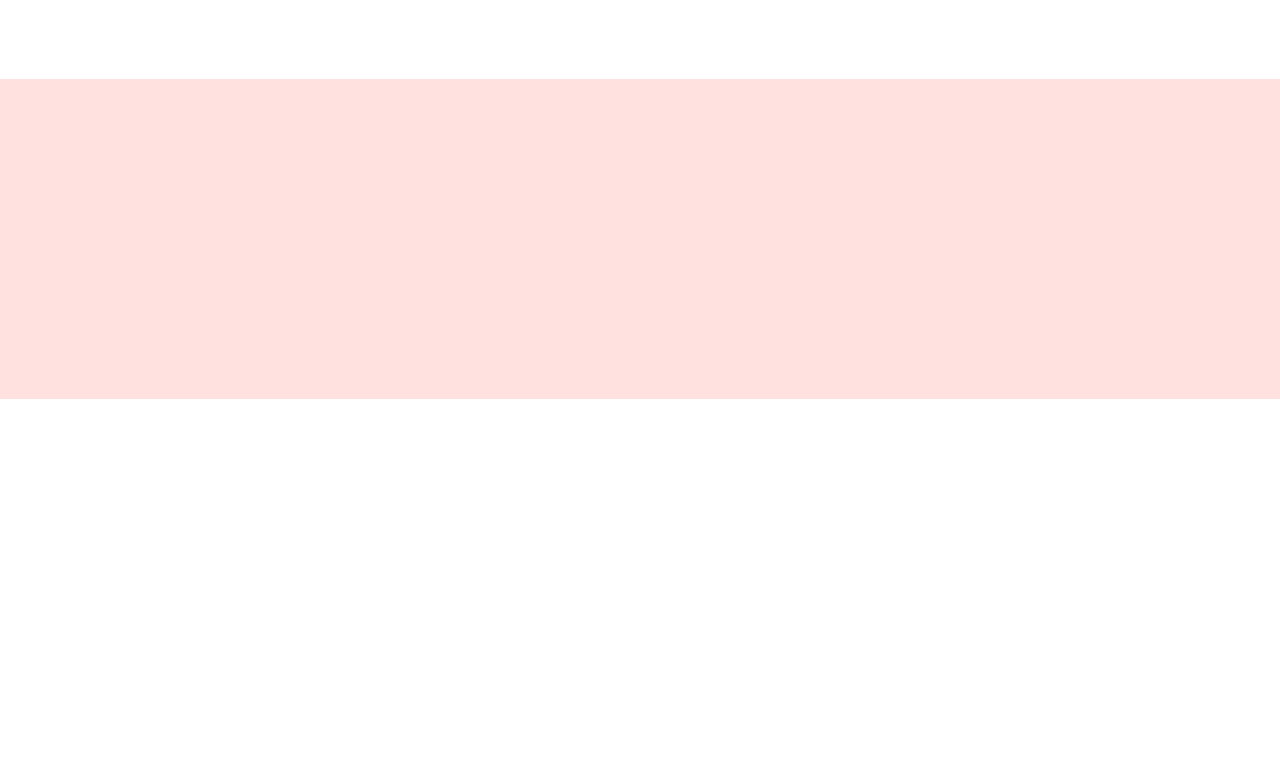
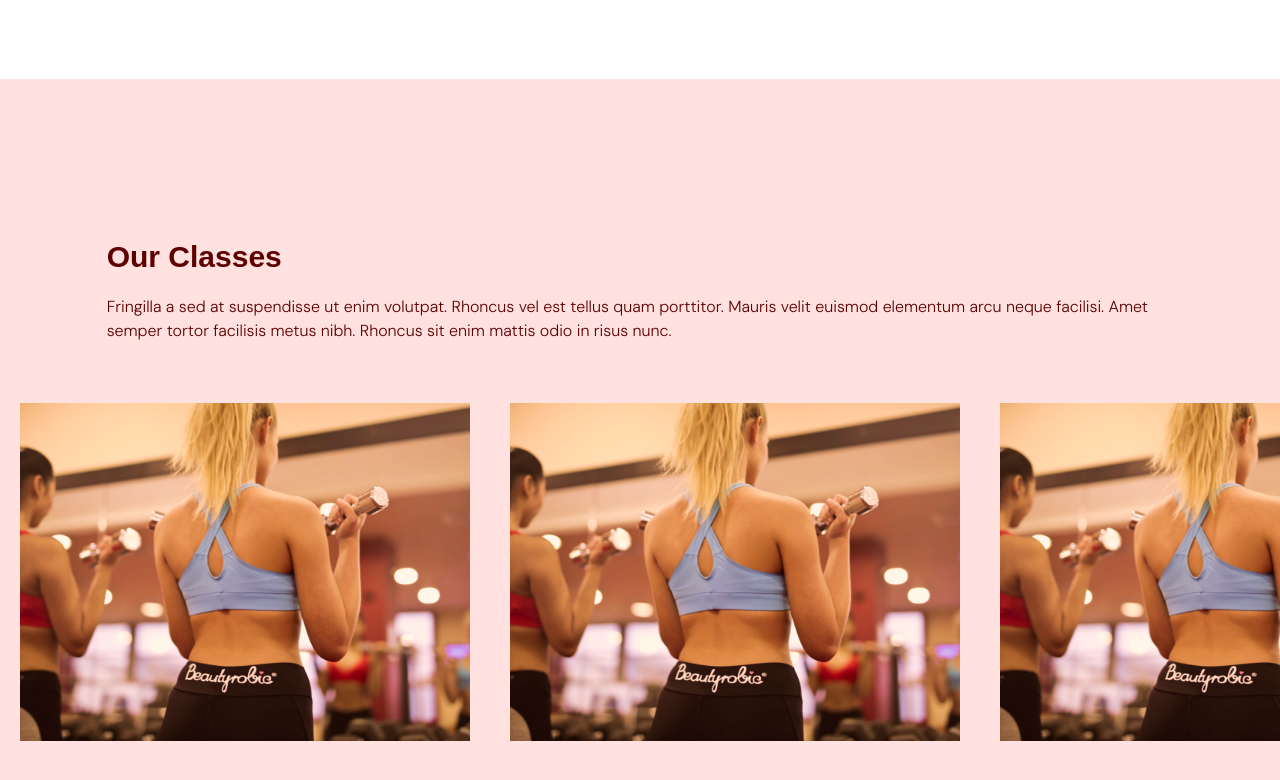
Before and after one commit to amiraadev/gym-app, a React (Vite) app: page / in a window 1280 px wide. Shown: the part 2006-2786 px from the top of the page. Before the commit the page ends 2405 px from the top, so only its background shows below. Built offline with nearby package versions, Linux system fonts and the light colour scheme; the HTML template or start-up script is replaced by a standard one.

Commit message:
7th commit

```diff
--- /dev/null
+++ b/src/scenes/ourclasses/Class.tsx
@@ -0,0 +1,25 @@
+
+type Props = {
+    name: string;
+    description?: string;
+    image: string;
+  };
+
+  const Class = ({ name, description, image }: Props) => {
+    const overlayStyles = `p-5 absolute z-30 flex
+    h-[380px] w-[450px] flex-col items-center justify-center
+    whitespace-normal bg-primary-500 text-center text-white
+    opacity-0 transition duration-500 hover:opacity-90`;
+
+    return (
+      <li className="relative mx-5 inline-block h-[380px] w-[450px]">
+        <div className={overlayStyles}>
+          <p className="text-2xl">{name}</p>
+          <p className="mt-5">{description}</p>
+        </div>
+        <img alt={`${image}`} src={image} />
+      </li>
+    );
+  };
+
+  export default Class;
--- a/src/scenes/ourclasses/index.tsx
+++ b/src/scenes/ourclasses/index.tsx
@@ -1,4 +1,4 @@
-import { SelectedPage } from '@/shared/types'
+import { ClassType, SelectedPage } from '@/shared/types'
 import image1 from "@/assets/image1.png"
 import image2 from "@/assets/image1.png"
 import image3 from "@/assets/image1.png"
@@ -6,15 +6,89 @@
 import image5 from "@/assets/image1.png"
 import image6 from "@/assets/image1.png"
 import { motion } from 'framer-motion';
+import Htext from '@/shared/Htext'
+import Class from './Class'
 
 type Props = {
     setSelectedPage :(value:SelectedPage) =>void
 }
 
+const classes: Array<ClassType> = [
+    {
+      name: "Weight Training Classes",
+      description:
+        "Lorem ipsum dolor sit amet, consectetur adipiscing elit, sed do eiusmod tempor incididunt ut labore et dolore magna aliqua. Ut enim ad minim veniam, quis nostrud exercitation ullamco laboris nisi ut aliquip ex ea commodo consequat.",
+      image: image1,
+    },
+    {
+      name: "Yoga Classes",
+      image: image2,
+    },
+    {
+      name: "Ab Core Classes",
+      description:
+        "Lorem ipsum dolor sit amet, consectetur adipiscing elit, sed do eiusmod tempor incididunt ut labore et dolore magna aliqua. Ut enim ad minim veniam, quis nostrud exercitation ullamco laboris nisi ut aliquip ex ea commodo consequat.",
+      image: image3,
+    },
+    {
+      name: "Adventure Classes",
+      description:
+        "Lorem ipsum dolor sit amet, consectetur adipiscing elit, sed do eiusmod tempor incididunt ut labore et dolore magna aliqua. Ut enim ad minim veniam, quis nostrud exercitation ullamco laboris nisi ut aliquip ex ea commodo consequat.",
+      image: image4,
+    },
+    {
+      name: "Fitness Classes",
+      image: image5,
+    },
+    {
+      name: "Training Classes",
+      description:
+        "Lorem ipsum dolor sit amet, consectetur adipiscing elit, sed do eiusmod tempor incididunt ut labore et dolore magna aliqua. Ut enim ad minim veniam, quis nostrud exercitation ullamco laboris nisi ut aliquip ex ea commodo consequat.",
+      image: image6,
+    },
+  ];
+
 export default function OurClasses({setSelectedPage}: Props) {
   return (
     <section id="ourclasses" className='w-full bg-primary-100 py-40'>
-        <motion.div>
+        <motion.div
+        onViewportEnter={() => setSelectedPage(SelectedPage.OurClasses)}
+        >
+            <motion.div
+             className='mx-auto w-5/6 '
+             initial="hidden"
+             whileInView='visible'
+             viewport={{once:true,amount:0.5}}
+             transition={{duration:0.5}}
+             variants={{
+                hidden:{opacity:0,x: -50},
+                visible:{opacity:1,x: -0},
+             }}
+             >
+                <div>
+                    <Htext>
+                        Our Classes
+                    </Htext>
+                    <p className="py-5">
+                        Fringilla a sed at suspendisse ut enim volutpat. Rhoncus vel est
+                        tellus quam porttitor. Mauris velit euismod elementum arcu neque
+                        facilisi. Amet semper tortor facilisis metus nibh. Rhoncus sit
+                        enim mattis odio in risus nunc.
+                    </p>
+                </div>
+            </motion.div>
+            <div className="mt-10 h-[353px] w-full overflow-x-auto overflow-y-hidden">
+          <ul className="w-[2800px] whitespace-nowrap">
+            {classes.map((item: ClassType, index) => (
+              <Class
+                key={`${item.name}-${index}`}
+                name={item.name}
+                description={item.description}
+                image={item.image}
+              />
+            ))}
+          </ul>
+        </div>
 
         </motion.div>
     </section>
--- a/src/shared/types.ts
+++ b/src/shared/types.ts
@@ -11,3 +11,8 @@
     title:string;
     description:string;
   }
+  export interface ClassType {
+    name: string;
+    description?: string;
+    image: string;
+  }
```
